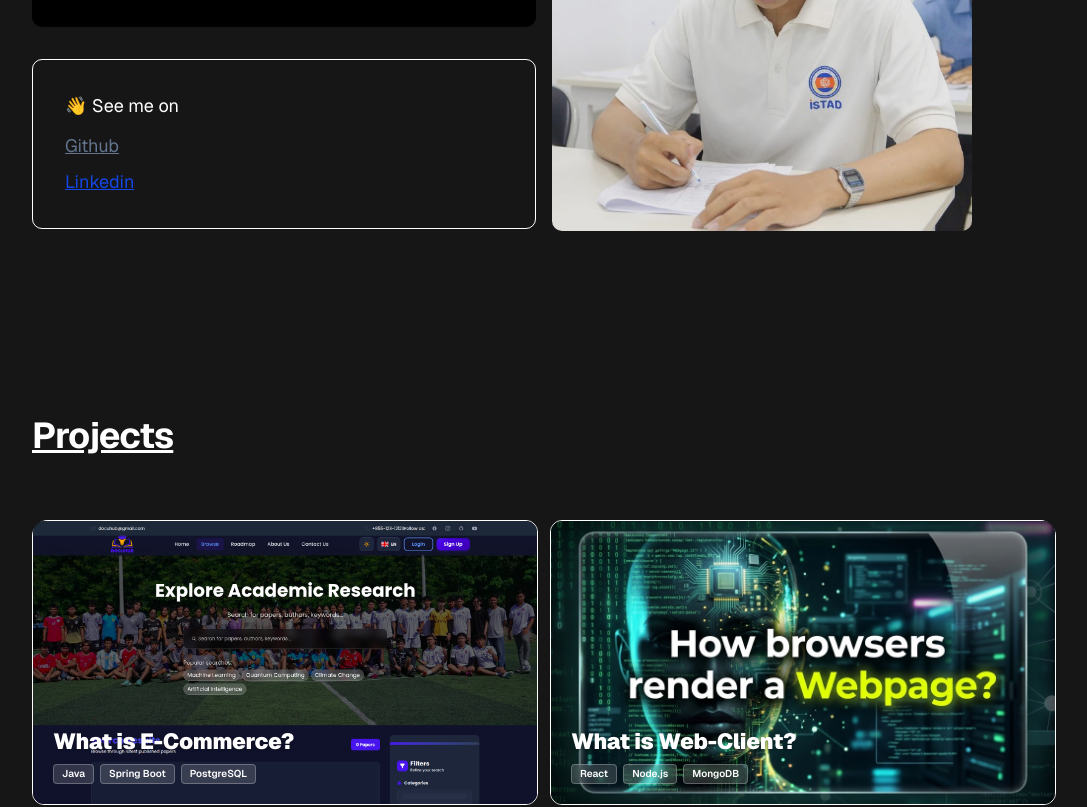
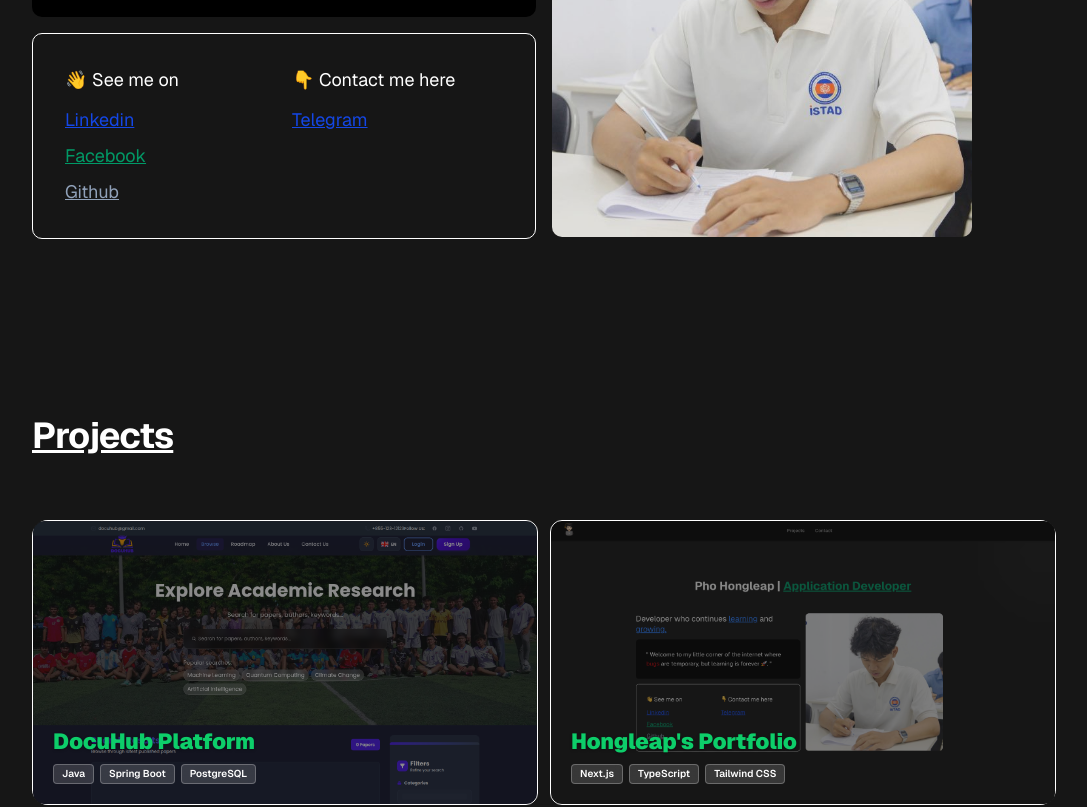
Before and after one commit to hongleap/my-portfolio, a Next.js app: page / in a window 1280 px wide. Shown: the part 480-1287 px from the top of the page, without its empty margins (96-1183 px from the left). Built offline with nearby package versions, Linux system fonts and the light colour scheme.

Commit message:
update: projects features

```diff
--- a/components/footer.tsx
+++ b/components/footer.tsx
@@ -1,7 +1,7 @@
 "use client"
 
 import Link from "next/link"
-import { Github, Linkedin, Mail, ArrowUp } from "lucide-react"
+import { Github, Linkedin, Send, ArrowUp } from "lucide-react"
 import { motion } from "framer-motion"
 import { useState, useEffect } from "react"
 
@@ -23,8 +23,8 @@ export function Footer() {
 
   const socialLinks = [
     { href: "https://github.com/hongleap", icon: Github, label: "GitHub" },
-    { href: "https://linkedin.com/in/phohongleap/", icon: Linkedin, label: "LinkedIn" },
-    { href: "mailto:[EMAIL_ADDRESS]", icon: Mail, label: "Email" },
+    { href: "https://www.linkedin.com/in/pho-hongleap-14abb5342", icon: Linkedin, label: "LinkedIn" },
+    { href: "https://t.me/hongleap", icon: Send, label: "Telegram" },
   ]
 
   return (
@@ -35,10 +35,8 @@ export function Footer() {
           whileInView={{ opacity: 1, y: 0 }}
           viewport={{ once: true }}
           transition={{ duration: 0.5 }}
-          className="flex flex-col md:flex-row items-center justify-between gap-4"
+          className="flex flex-col md:flex-row items-center justify-center gap-4"
         >
-          <p className="text-sm text-muted-foreground">© {currentYear} Portfolio. All rights reserved.</p>
-
           <div className="flex items-center gap-4">
             {socialLinks.map((link, index) => {
               const Icon = link.icon
--- a/components/hero-section.tsx
+++ b/components/hero-section.tsx
@@ -10,32 +10,42 @@ export function HeroSection() {
         <div className="max-w-6xl mx-auto text-center justify-center">
           <div className="my-16 text-4xl font-bold">
             Pho Hongleap |{" "}
-            <span className="text-emerald-600">Backend Developer</span>
+            <u className="text-emerald-600">Application Developer</u>
           </div>
 
           <div className="grid grid-cols-2 gap-4 justify-center mx-16">
             <div>
               <FadeIn delay={0.6}>
-                <h1 className="text-base sm:text-2xl bold text-white max-w-2xl mx-auto mb-8 rounded-md text-left">
+                <h1 className="text-base sm:text-2xl bold text-white max-w-2xl mx-auto mb-4 rounded-md text-left">
                   Developer who continues{" "}
                   <u className="text-blue-500">learning</u> and{" "}
                   <u className="text-blue-500">growing.</u>
                 </h1>
               </FadeIn>
               <FadeIn delay={0.6}>
-                <p className="text-base sm:text-lg text-white bg-black mb-8 max-w-2xl mx-auto p-8 rounded-md text-left">
+                <p className="text-base sm:text-lg text-white bg-black mb-4 max-w-2xl mx-auto p-8 rounded-md text-left">
                   " Welcome to my little corner of the internet where{" "}
                   <span className="text-red-700">bugs</span> are temporary, but
                   learning is forever 🚀. "
                 </p>
               </FadeIn>
               <FadeIn delay={0.6}>
-                <div className="text-base sm:text-lg text-white bg-rgba(60, 60, 60, 0.1) rounded-md  border border-white mb-8 max-w-2xl mx-auto p-8 rounded-md text-left">
-                  👋 See me on
-                  <br></br>
-                  <div className="grid grid-cols-1 gap-2 justify-center pt-3">
-                    <a href="https://github.com/hongleap" target="_blank" rel="noopener noreferrer" className="text-slate-500 underline">Github</a>
-                    <a href="https://www.linkedin.com/in/phohongleap/" target="_blank" rel="noopener noreferrer" className="text-blue-700 underline">Linkedin</a>
+                <div className="text-base sm:text-lg text-white bg-rgba(60, 60, 60, 0.1) rounded-md border border-white mb-4 max-w-2xl mx-auto p-8 rounded-md text-left grid grid-cols-2 gap-4">
+                  <div>
+                    👋 See me on
+                    <br></br>
+                    <div className="grid grid-cols-1 gap-2 justify-center pt-3">
+                      <a href="https://www.linkedin.com/in/phohongleap/" target="_blank" rel="noopener noreferrer" className="text-blue-700 underline">Linkedin</a>
+                      <a href="https://web.facebook.com/pho.hongleap.2025/" target="_blank" rel="noopener noreferrer" className="text-emerald-600 underline">Facebook</a>
+                      <a href="https://github.com/hongleap" target="_blank" rel="noopener noreferrer" className="text-slate-400 underline">Github</a>
+                    </div>
+                  </div>
+                  <div>
+                    👇 Contact me here
+                    <br></br>
+                    <div className="grid grid-cols-1 gap-2 justify-center pt-3">
+                      <a href="https://t.me/hongleap" target="_blank" rel="noopener noreferrer" className="text-blue-700 underline">Telegram</a>
+                    </div>
                   </div>
                 </div>
               </FadeIn>
--- a/components/projects-section.tsx
+++ b/components/projects-section.tsx
@@ -5,53 +5,28 @@ import { Github, ExternalLink } from "lucide-react";
 
 const projects = [
   {
-    title: "E-Commerce API",
-    label: "What is",
-    highlight: "E-Commerce?",
+    title: "DocuHub Platform",
+    highlight: "DocuHub Platform",
+    highlightColor: "#0dce6a",
     overlayColor: "rgba(113, 113, 113, 0)",
     description:
       "A RESTful API built with Spring Boot for managing products, orders, and user authentication with JWT.",
     tags: ["Java", "Spring Boot", "PostgreSQL", "JWT"],
     image: "/projects/Docuhub.png",
-    github: "https://github.com/hongleap",
-    live: "",
-  },
-  {
-    title: "Task Management App",
-    label: "What is",
-    highlight: "Web-Client?",
-    overlayColor: "rgba(10, 46, 26, 0)",
-    description:
-      "Full-stack task management application with real-time updates, drag-and-drop, and team collaboration features.",
-    tags: ["React", "Node.js", "MongoDB", "Socket.io"],
-    image: "/projects/browser-render.png",
-    github: "https://github.com/hongleap",
-    live: "",
+    github: "https://github.com/hongleap/Docuhub",
+    live: "https://docuhub.me",
   },
   {
     title: "Portfolio Website",
-    label: "What is",
-    highlight: "HTML, CSS and JavaScript?",
-    highlightColor: "#FF6B35",
-    overlayColor: "rgba(10, 46, 26, 0)",
+    highlight: "Hongleap's Portfolio",
+    highlightColor: "#0dce6a",
+    overlayColor: "rgba(113, 113, 113, 0)",
     description:
       "A modern developer portfolio built with Next.js featuring smooth animations, dark theme, and responsive design.",
     tags: ["Next.js", "TypeScript", "Tailwind CSS", "Framer Motion"],
-    image: "/projects/browser-render.png",
-    github: "https://github.com/hongleap",
-    live: "",
-  },
-  {
-    title: "Chat Application",
-    label: "What is",
-    highlight: "Github?",
-    overlayColor: "rgba(10, 46, 26, 0)",
-    description:
-      "Real-time chat application with private messaging, group chats, and file sharing capabilities.",
-    tags: ["React", "Firebase", "WebSocket", "Tailwind CSS"],
-    image: "/projects/browser-render.png",
-    github: "https://github.com/hongleap",
-    live: "",
+    image: "/projects/Portfolio.png",
+    github: "https://github.com/hongleap/my-portfolio.git",
+    live: "https://hongleap.me",
   },
 ];
 
@@ -79,7 +54,7 @@ export function ProjectsSection() {
                   }}
                 >
                   <div
-                    className="absolute inset-0 bg-cover bg-center transition-transform duration-500 group-hover:scale-105"
+                    className="absolute inset-0 bg-cover bg-center transition-transform duration-500 group-hover:scale-105 opacity-50"
                     style={{ backgroundImage: `url(${project.image})` }}
                   />
 
@@ -93,7 +68,7 @@ export function ProjectsSection() {
 
                     <div className="leading-none">
                       <span
-                        className="block font-black"
+                        className="block font-black text-emerald-600  "
                         style={{
                           fontSize: "clamp(14px, 3.5vw, 22px)",
                           color:
```
Also changed, not shown: public/projects/Portfolio.png (added).
